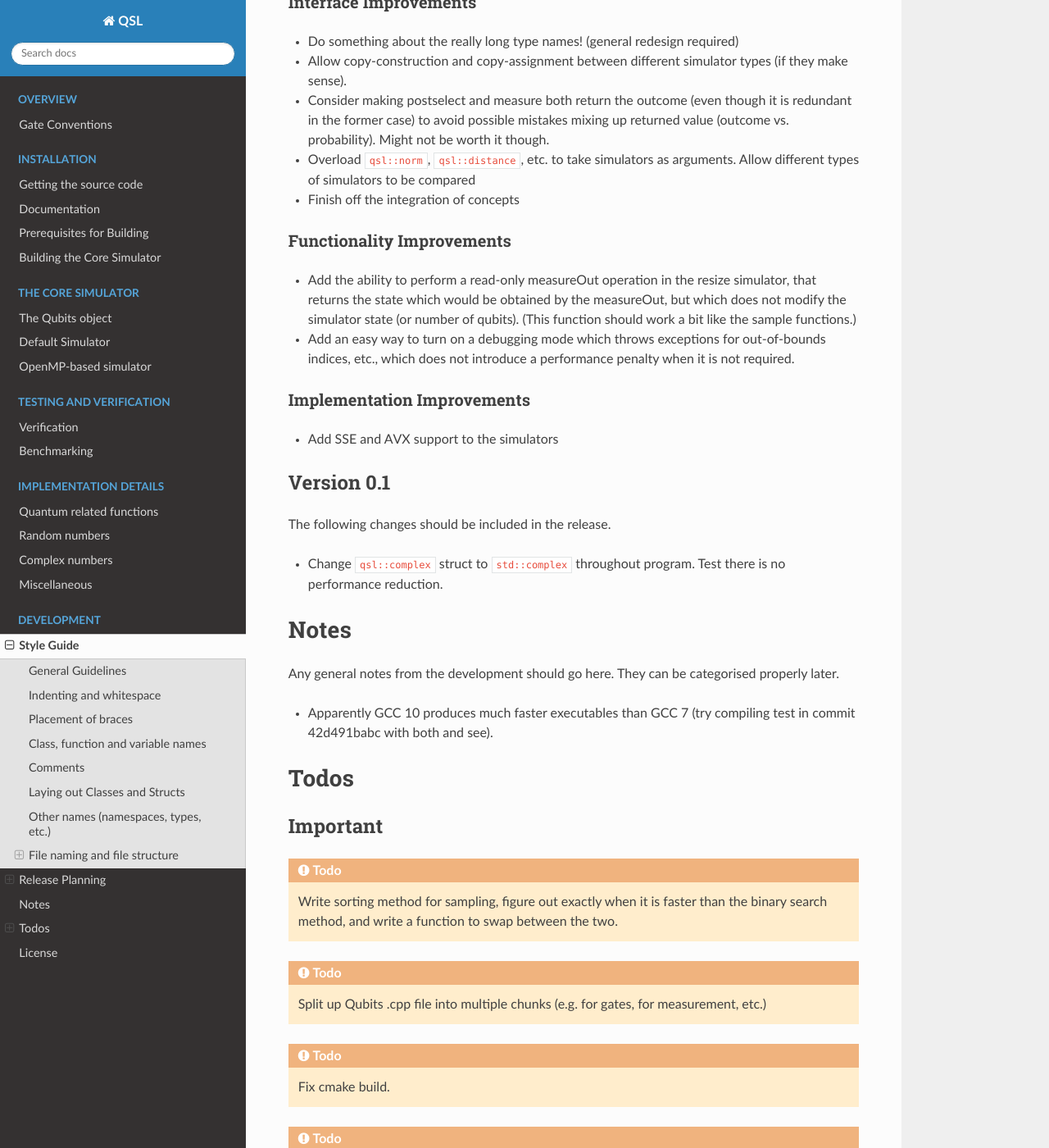
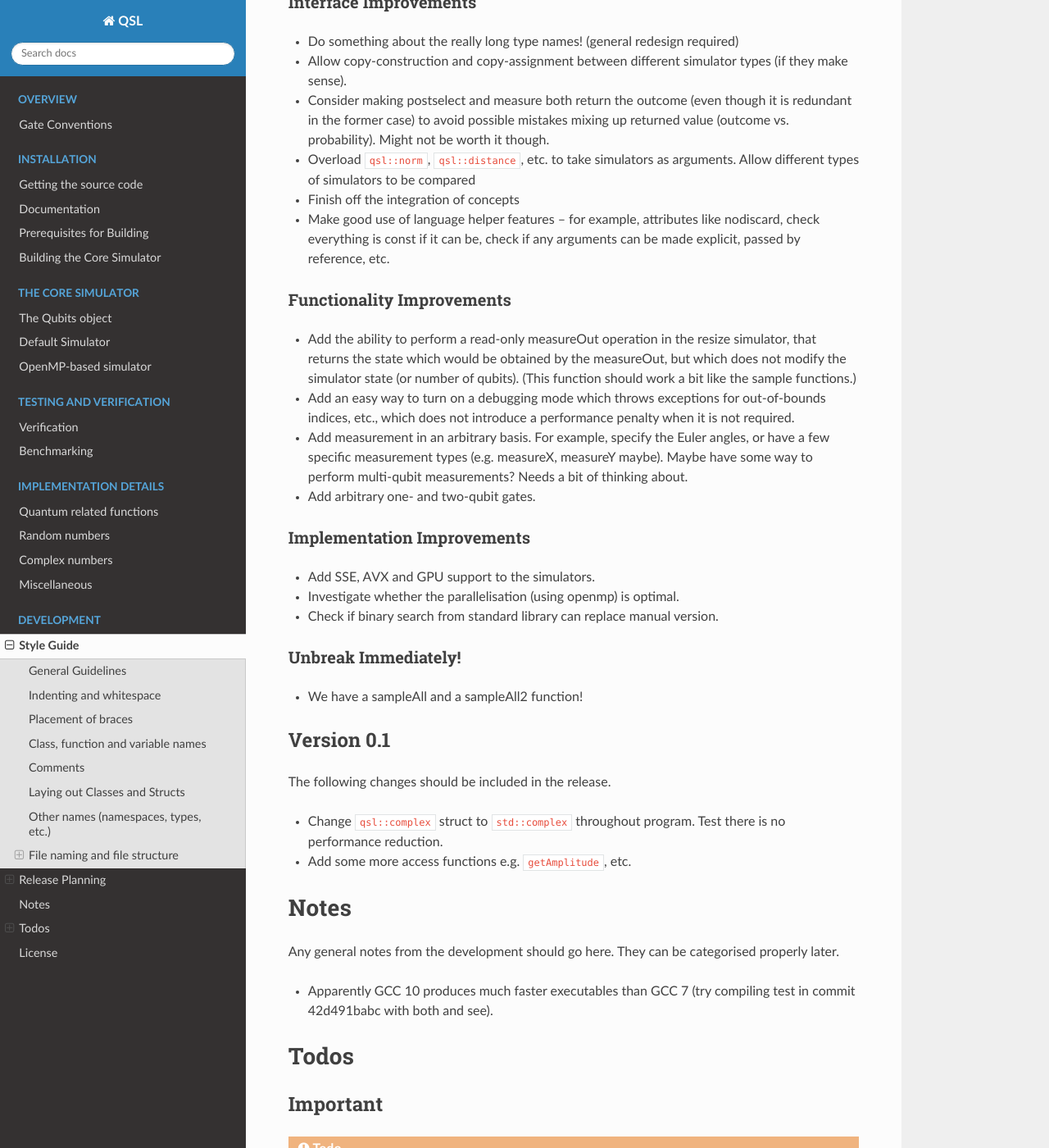
Before and after one commit to lanamineh/qsl, a Sphinx documentation site: the page built from docs/devel.rst, in a window 1280 px wide and 1400 px high, scrolled down 4892 px. Shown: the whole window at 82% size. Built offline with Sphinx 7.4.7 and the Read the Docs theme 2.0.0, drawn with Linux system fonts in a browser that asks for light colours.

Commit message:
Added a few more improvements to the list

```diff
--- a/docs/devel.rst
+++ b/docs/devel.rst
@@ -194,17 +194,27 @@ Interface Improvements
 * Consider making postselect and measure both return the outcome (even though it is redundant in the former case) to avoid possible mistakes mixing up returned value (outcome vs. probability). Might not be worth it though.
 * Overload ``qsl::norm``, ``qsl::distance``, etc. to take simulators as arguments. Allow different types of simulators to be compared
 * Finish off the integration of concepts
+* Make good use of language helper features -- for example, attributes like nodiscard, check everything is const if it can be, check if any arguments can be made explicit, passed by reference, etc.
 
 Functionality Improvements
 **************************
 
 * Add the ability to perform a read-only measureOut operation in the resize simulator, that returns the state which would be obtained by the measureOut, but which does not modify the simulator state (or number of qubits). (This function should work a bit like the sample functions.)
 * Add an easy way to turn on a debugging mode which throws exceptions for out-of-bounds indices, etc., which does not introduce a performance penalty when it is not required.
+* Add measurement in an arbitrary basis. For example, specify the Euler angles, or have a few specific measurement types (e.g. measureX, measureY maybe). Maybe have some way to perform multi-qubit measurements? Needs a bit of thinking about.
+* Add arbitrary one- and two-qubit gates.
 
 Implementation Improvements
 ***************************
 
-* Add SSE and AVX support to the simulators
+* Add SSE, AVX and GPU support to the simulators.
+* Investigate whether the parallelisation (using openmp) is optimal.
+* Check if binary search from standard library can replace manual version.
+
+Unbreak Immediately!
+********************
+
+* We have a sampleAll and a sampleAll2 function!
 
 Version 0.1
 ===========
@@ -212,6 +222,7 @@ Version 0.1
 The following changes should be included in the release.
 
 * Change ``qsl::complex`` struct to ``std::complex`` throughout program. Test there is no performance reduction.
+* Add some more access functions e.g. ``getAmplitude``, etc.
 
 Notes
 #####
```
